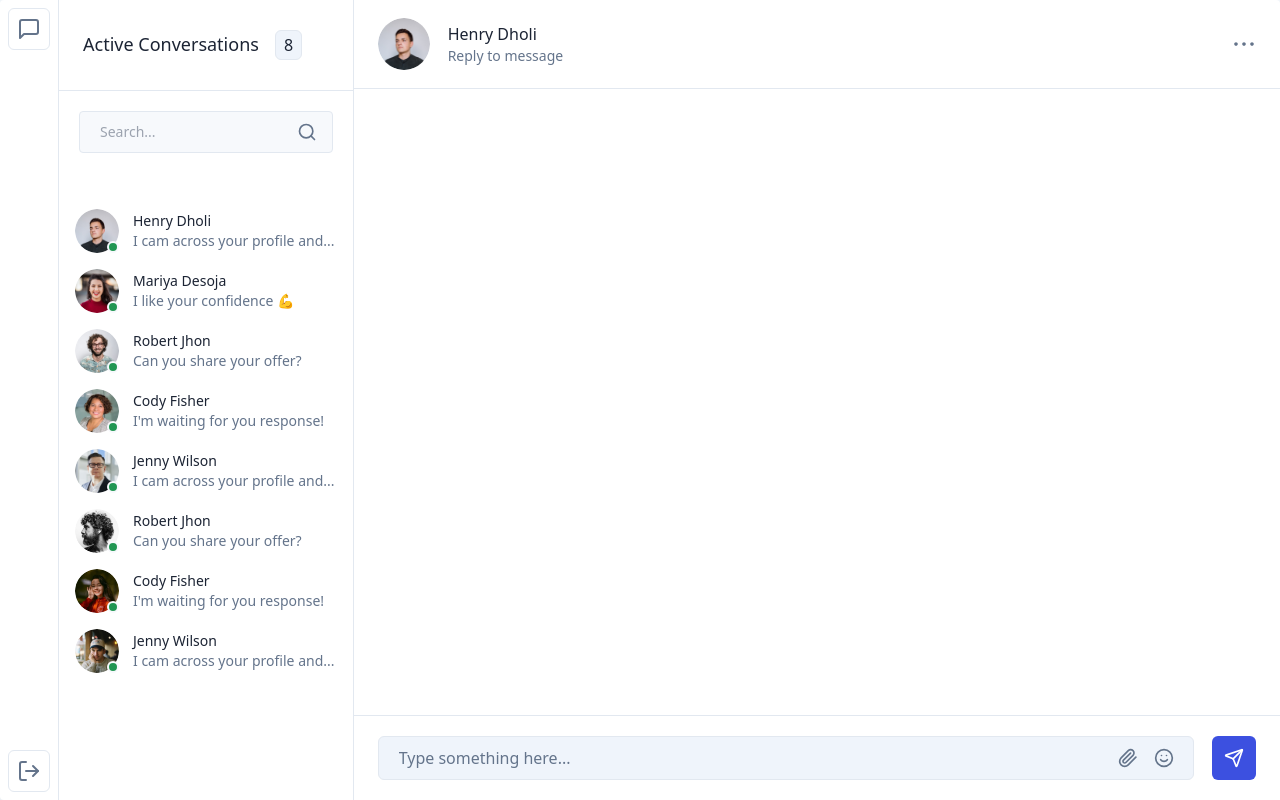
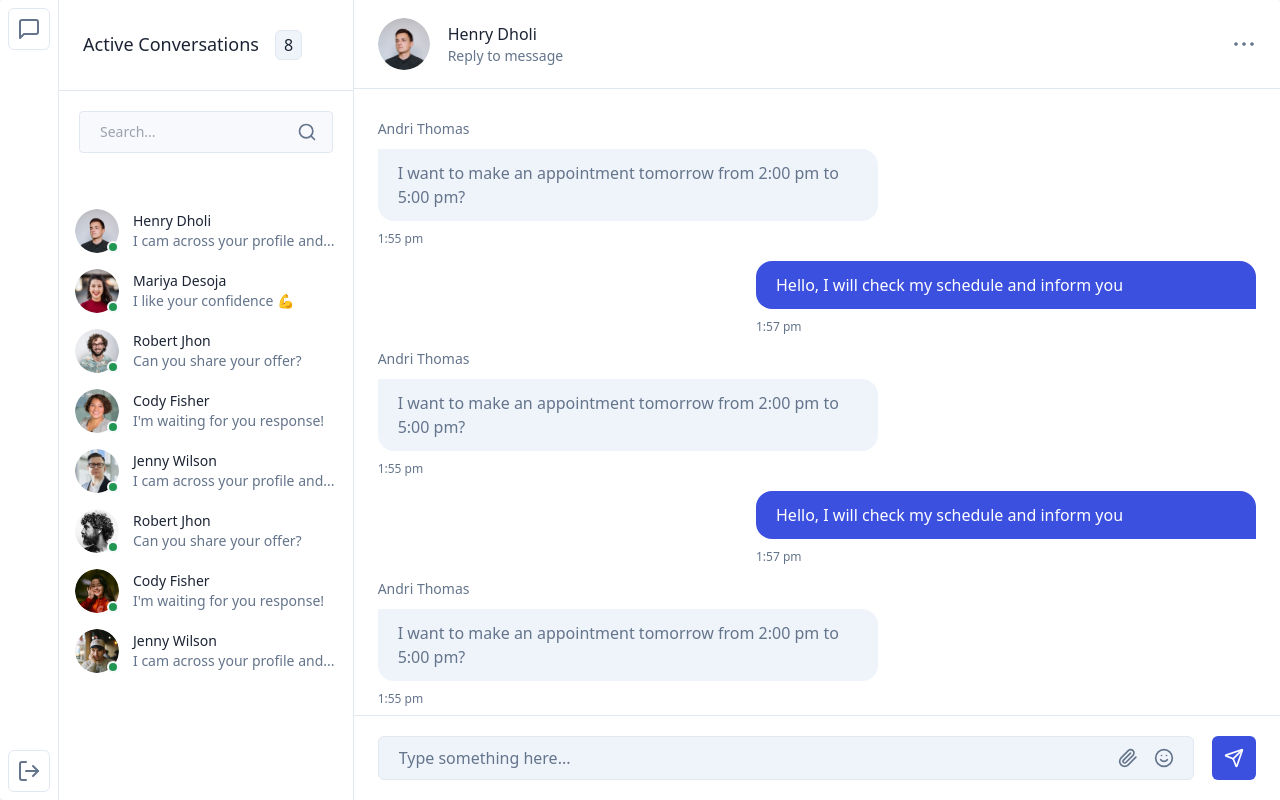
Before and after one commit to dmedinasm/chatprowebapp, a Next.js app: page / in a window 1280 px wide. Built offline with nearby package versions, Linux system fonts and the light colour scheme.

Commit message:
Creado UI de mensajes de chat de prueba para compoenente inbox

```diff
--- a/src/components/main-components/inbox.tsx
+++ b/src/components/main-components/inbox.tsx
@@ -23,7 +23,58 @@ function Inbox () {
         </header>
         {/* list of messages */}
         <div className='max-h-full space-y-3.5 overflow-auto no-scrollbar px-6 py-7.5 grow'>
-
+            <article className='max-w-125'>
+                <p className='mb-2.5 text-sm font-medium'>Andri Thomas</p>
+                <div className='mb-2.5 rounded-tl-none rounded-2xl px-5 py-3 bg-gray dark:bg-boxdark-2'>
+                    <p>I want to make an appointment tomorrow from 2:00 pm to 5:00 pm?</p>
+                </div>
+                <p className='text-xs font-medium'>1:55 pm</p>
+            </article>
+            <article className='max-w-125 ml-auto'>
+                <div className='mb-2.5 rounded-br-none rounded-2xl px-5 py-3 bg-chatprimary dark:bg-boxdark-2'>
+                    <p className='text-white'>Hello, I will check my schedule and inform you</p>
+                </div>
+                <p className='text-xs font-medium'>1:57 pm</p>
+            </article>
+            <article className='max-w-125'>
+                <p className='mb-2.5 text-sm font-medium'>Andri Thomas</p>
+                <div className='mb-2.5 rounded-tl-none rounded-2xl px-5 py-3 bg-gray dark:bg-boxdark-2'>
+                    <p>I want to make an appointment tomorrow from 2:00 pm to 5:00 pm?</p>
+                </div>
+                <p className='text-xs font-medium'>1:55 pm</p>
+            </article>
+            <article className='max-w-125 ml-auto'>
+                <div className='mb-2.5 rounded-br-none rounded-2xl px-5 py-3 bg-chatprimary dark:bg-boxdark-2'>
+                    <p className='text-white'>Hello, I will check my schedule and inform you</p>
+                </div>
+                <p className='text-xs font-medium'>1:57 pm</p>
+            </article>
+            <article className='max-w-125'>
+                <p className='mb-2.5 text-sm font-medium'>Andri Thomas</p>
+                <div className='mb-2.5 rounded-tl-none rounded-2xl px-5 py-3 bg-gray dark:bg-boxdark-2'>
+                    <p>I want to make an appointment tomorrow from 2:00 pm to 5:00 pm?</p>
+                </div>
+                <p className='text-xs font-medium'>1:55 pm</p>
+            </article>
+            <article className='max-w-125 ml-auto'>
+                <div className='mb-2.5 rounded-br-none rounded-2xl px-5 py-3 bg-chatprimary dark:bg-boxdark-2'>
+                    <p className='text-white'>Hello, I will check my schedule and inform you</p>
+                </div>
+                <p className='text-xs font-medium'>1:57 pm</p>
+            </article>
+            <article className='max-w-125'>
+                <p className='mb-2.5 text-sm font-medium'>Andri Thomas</p>
+                <div className='mb-2.5 rounded-tl-none rounded-2xl px-5 py-3 bg-gray dark:bg-boxdark-2'>
+                    <p>I want to make an appointment tomorrow from 2:00 pm to 5:00 pm?</p>
+                </div>
+                <p className='text-xs font-medium'>1:55 pm</p>
+            </article>
+            <article className='max-w-125 ml-auto'>
+                <div className='mb-2.5 rounded-br-none rounded-2xl px-5 py-3 bg-chatprimary dark:bg-boxdark-2'>
+                    <p className='text-white'>Hello, I will check my schedule and inform you</p>
+                </div>
+                <p className='text-xs font-medium'>1:57 pm</p>
+            </article>
         </div>
         {/* input section */}
         <div className='sticky bottom-0 border-t border-stroke bg-white px-6 py-5 dark:border-strokedark dark:bg-boxdark'>
```
